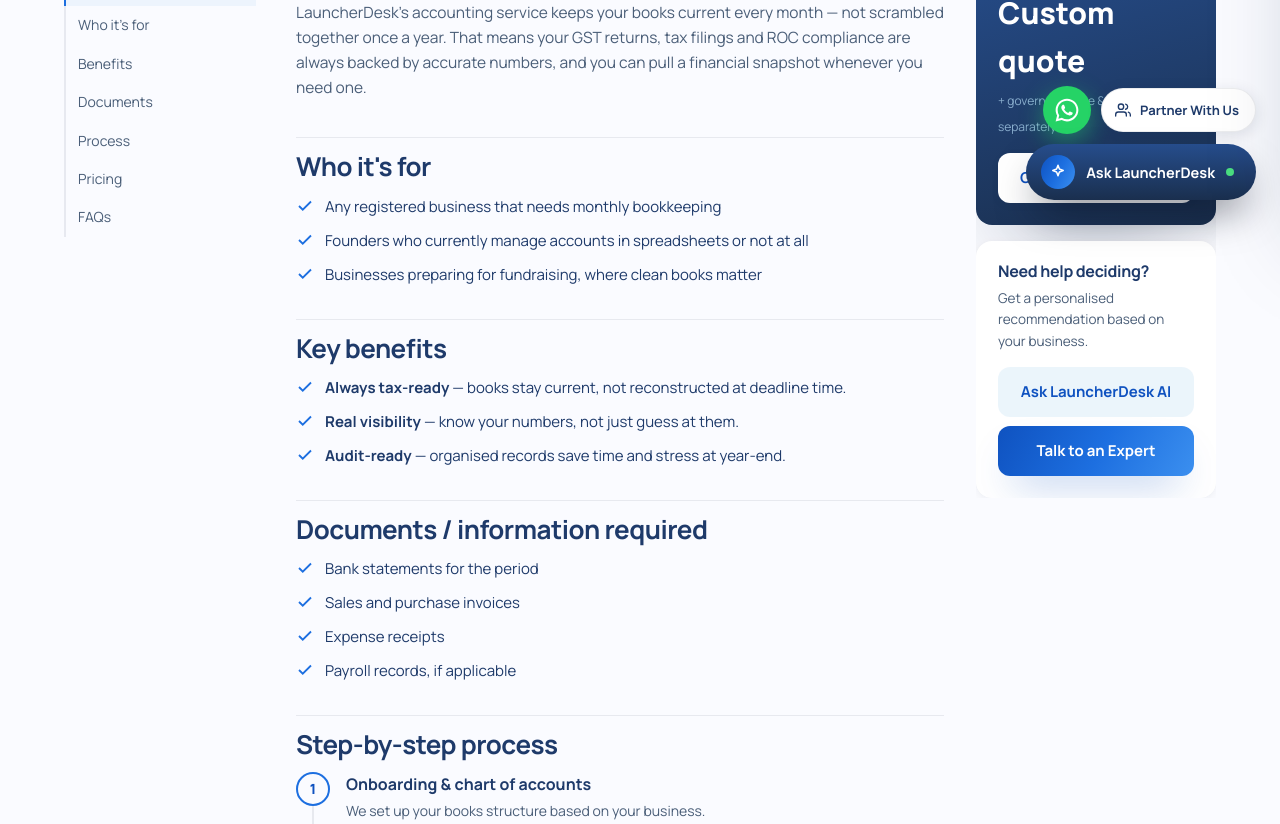
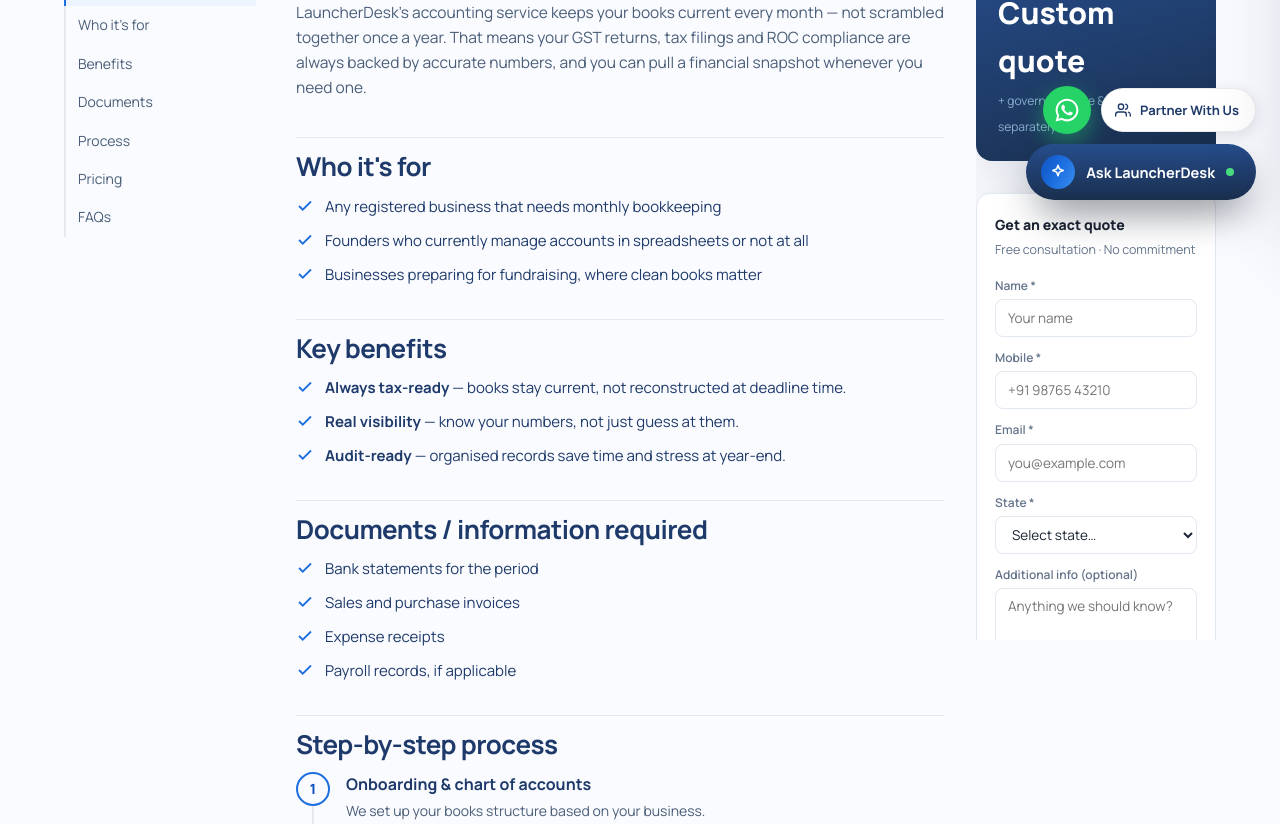
Before and after one commit to moqsoodahmed-pixel/LauncherDesk-frontend, a React (Vite) app: page /services/accounting in a window 1280 px wide. Shown: the part 576-1400 px from the top of the page. Built offline with nearby package versions, Linux system fonts and the light colour scheme.

Commit message:
updated the backend form connection

```diff
--- a/src/components/ServicePage.jsx
+++ b/src/components/ServicePage.jsx
@@ -1,4 +1,6 @@
-import React, { useEffect } from 'react'
+import React, { useEffect, useState } from 'react'
+
+const API_BASE = import.meta.env.VITE_API_URL || 'https://launcherdesk-backend-production.up.railway.app/api'
 
 const CHEV  = 'm9 18 6-6-6-6'
 const ARROW = 'M5 12h14M13 6l6 6-6 6'
@@ -194,17 +196,91 @@ function RelatedServices({ items }) {
   )
 }
 
+/* ── Inline Quote Form ── */
+const STATES = ['Andhra Pradesh','Arunachal Pradesh','Assam','Bihar','Chhattisgarh','Goa','Gujarat','Haryana','Himachal Pradesh','Jharkhand','Karnataka','Kerala','Madhya Pradesh','Maharashtra','Manipur','Meghalaya','Mizoram','Nagaland','Odisha','Punjab','Rajasthan','Sikkim','Tamil Nadu','Telangana','Tripura','Uttar Pradesh','Uttarakhand','West Bengal','Andaman and Nicobar Islands','Chandigarh','Dadra and Nagar Haveli and Daman and Diu','Delhi','Jammu and Kashmir','Ladakh','Lakshadweep','Puducherry']
+
+function QuoteForm({ svc }) {
+  const [name,    setName]    = useState('')
+  const [mobile,  setMobile]  = useState('')
+  const [email,   setEmail]   = useState('')
+  const [state,   setState]   = useState('')
+  const [info,    setInfo]    = useState('')
+  const [loading, setLoading] = useState(false)
+  const [done,    setDone]    = useState(false)
+  const [err,     setErr]     = useState('')
+
+  const inp = { border:'1.5px solid #E2E8F0', borderRadius:8, padding:'0 12px', fontSize:13.5, color:'#1C2434', outline:'none', fontFamily:'inherit', background:'#fff', width:'100%', height:38, boxSizing:'border-box' }
+  const lbl = { fontSize:12, fontWeight:600, color:'#64748B', display:'block', marginBottom:4 }
+
+  async function handleSubmit(e) {
+    e.preventDefault()
+    if (!name.trim() || !mobile.trim() || !email.trim() || !state) { setErr('Please fill all required fields.'); return }
+    setLoading(true); setErr('')
+    try {
+      const res = await fetch(`${API_BASE}/quotes`, {
+        method: 'POST',
+        headers: { 'Content-Type': 'application/json' },
+        body: JSON.stringify({
+          name: name.trim(), email: email.trim(), mobile: mobile.trim(),
+          state, serviceSlug: svc.slug || svc.title?.toLowerCase().replace(/\s+/g,'-') || 'general',
+          serviceTitle: svc.title, businessType: '', additionalInfo: info.trim(),
+        }),
+      })
+      const data = await res.json()
+      if (!res.ok) throw new Error(data.message || 'Failed')
+      setDone(true)
+    } catch(e) {
+      console.error(e)
+      setDone(true) // still show success for UX
+    } finally { setLoading(false) }
+  }
+
+  if (done) return (
+    <div style={{ background:'#F0FDF4', border:'1.5px solid #BBF7D0', borderRadius:12, padding:'20px 18px', textAlign:'center' }}>
+      <svg viewBox="0 0 24 24" fill="none" stroke="#16A34A" strokeWidth="2" style={{ width:36,height:36,margin:'0 auto 10px' }}><path d="M9 11l3 3L22 4M21 12v7a2 2 0 0 1-2 2H5a2 2 0 0 1-2-2V5a2 2 0 0 1 2-2h11"/></svg>
+      <div style={{ fontWeight:700, color:'#15803D', fontSize:15, marginBottom:4 }}>Request received!</div>
+      <div style={{ fontSize:13, color:'#166534' }}>Our expert will contact you within one business day.</div>
+    </div>
+  )
+
+  return (
+    <div style={{ background:'#fff', border:'1.5px solid #E2E8F0', borderRadius:14, padding:'20px 18px', boxShadow:'0 4px 16px rgba(0,0,0,.06)' }}>
+      <div style={{ fontSize:14, fontWeight:800, color:'#1C2434', marginBottom:4 }}>Get an exact quote</div>
+      <div style={{ fontSize:12.5, color:'#64748B', marginBottom:16 }}>Free consultation · No commitment</div>
+      <form onSubmit={handleSubmit} style={{ display:'flex', flexDirection:'column', gap:11 }}>
+        <div><label style={lbl}>Name *</label><input style={inp} value={name} onChange={e=>setName(e.target.value)} placeholder="Your name" required/></div>
+        <div><label style={lbl}>Mobile *</label><input style={inp} type="tel" value={mobile} onChange={e=>setMobile(e.target.value)} placeholder="+91 98765 43210" required/></div>
+        <div><label style={lbl}>Email *</label><input style={inp} type="email" value={email} onChange={e=>setEmail(e.target.value)} placeholder="you@example.com" required/></div>
+        <div>
+          <label style={lbl}>State *</label>
+          <select style={{...inp,height:38,cursor:'pointer'}} value={state} onChange={e=>setState(e.target.value)} required>
+            <option value="">Select state…</option>
+            {STATES.map(s=><option key={s} value={s}>{s}</option>)}
+          </select>
+        </div>
+        <div><label style={lbl}>Additional info (optional)</label><textarea style={{...inp,height:64,padding:'8px 12px',resize:'vertical'}} value={info} onChange={e=>setInfo(e.target.value)} placeholder="Anything we should know?"/></div>
+        {err && <div style={{ color:'#DC2626', fontSize:12.5 }}>{err}</div>}
+        <button type="submit" disabled={loading} style={{ height:42, borderRadius:9, background:'#1D6FE0', color:'#fff', fontWeight:700, fontSize:14, border:'none', cursor:loading?'not-allowed':'pointer', opacity:loading?.7:1, fontFamily:'inherit' }}>
+          {loading ? 'Sending…' : 'Request Quote →'}
+        </button>
+      </form>
+    </div>
+  )
+}
+
 /* ── Aside ── */
-function ServiceAside({ priceCard, helpCard }) {
+function ServiceAside({ priceCard, helpCard, svc }) {
   return (
     <aside className="svc-aside">
       <div className="price-card">
         <div className="k">{priceCard.label}</div>
         <div className="from">{priceCard.price}</div>
         <small>{priceCard.sub}</small>
-        <a href="/company/contact" className="btn btn-light">Get your exact quote</a>
       </div>
-      <div className="help-card">
+      <div style={{ marginTop: 16 }}>
+        <QuoteForm svc={svc} />
+      </div>
+      <div className="help-card" style={{ marginTop: 16 }}>
         <h4>{helpCard.title}</h4>
         <p>{helpCard.body}</p>
         <button className="btn btn-soft" data-open-ai="true">Ask LauncherDesk AI</button>
@@ -264,7 +340,7 @@ export default function ServicePage({ svc }) {
 
             {/* RIGHT — sticky aside */}
             <div className="svc-aside-col">
-              <ServiceAside priceCard={priceCard} helpCard={helpCard} />
+              <ServiceAside priceCard={priceCard} helpCard={helpCard} svc={svc} />
             </div>
 
           </div>
--- a/src/pages/admin/pages/AdminDashboard.jsx
+++ b/src/pages/admin/pages/AdminDashboard.jsx
@@ -25,19 +25,21 @@ export default function AdminDashboard() {
   useEffect(() => {
     const load = async () => {
       try {
-        const [c, l, q, adminStats] = await Promise.all([
+        const [c, l, q, a, adminStats] = await Promise.all([
           apiFetch('/contact?limit=5'),
           apiFetch('/leads?limit=5'),
           apiFetch('/quotes?limit=5'),
+          apiFetch('/applications?limit=5'),
           apiFetch('/admin/stats'),
         ])
         setContacts(c.data  || [])
         setLeads(l.data     || [])
         setQuotes(q.data    || [])
         setStats({
-          contacts: c.total || 0,
-          leads:    l.total || 0,
-          quotes:   q.total || 0,
+          contacts:     c.total || 0,
+          leads:        l.total || 0,
+          quotes:       q.total || 0,
+          applications: a.total || 0,
           partners:       adminStats?.data?.totals?.partners      || 0,
           partnerLeads:   adminStats?.data?.totals?.partnerLeads  || 0,
           partnersPending: adminStats?.data?.partnersByStatus?.pending || 0,
@@ -72,10 +74,10 @@ export default function AdminDashboard() {
 
       {/* Stat cards */}
       <div className="adm-stat-grid" style={{ display:'grid', gridTemplateColumns:'repeat(4,1fr)', gap:16, marginBottom:20 }}>
-        <StatCard label="Total Contacts"     value={stats?.contacts ?? '—'} dir="up"   change="+12.4%"  icon="M22 16.92v3a2 2 0 0 1-2.18 2 19.79 19.79 0 0 1-8.63-3.07 19.5 19.5 0 0 1-6-6 19.79 19.79 0 0 1-3.07-8.67A2 2 0 0 1 4.11 2h3a2 2 0 0 1 2 1.72 12.84 12.84 0 0 0 .7 2.81 2 2 0 0 1-.45 2.11L8.09 9.91a16 16 0 0 0 6 6l1.27-1.27a2 2 0 0 1 2.11-.45 12.84 12.84 0 0 0 2.81.7A2 2 0 0 1 22 16.92z" iconBg="#EEF2FF" iconColor="#3B5BDB" />
-        <StatCard label="Active Leads"       value={stats?.leads    ?? '—'} dir="up"   change="+8.1%"   icon="M17 21v-2a4 4 0 0 0-4-4H5a4 4 0 0 0-4 4v2|M23 21v-2a4 4 0 0 0-3-3.87|M16 3.13a4 4 0 0 1 0 7.75"  iconBg="#F0FDF4" iconColor="#10B981" />
-        <StatCard label="Quote Requests"     value={stats?.quotes   ?? '—'} dir="up"   change="+18.2%"  icon="M14 2H6a2 2 0 0 0-2 2v16a2 2 0 0 0 2 2h12a2 2 0 0 0 2-2V8z|M14 2v6h6|M16 13H8|M16 17H8|M10 9H8"  iconBg="#FFFBEB" iconColor="#F59E0B" />
-        <StatCard label="Partners"           value={stats?.partners ?? '—'} dir="up"   change={stats?.partnersPending ? `${stats.partnersPending} pending` : 'Total'} icon="M17 21v-2a4 4 0 0 0-4-4H5a4 4 0 0 0-4 4v2|M23 21v-2a4 4 0 0 0-3-3.87|M16 3.13a4 4 0 0 1 0 7.75" iconBg="#F5F3FF" iconColor="#8B5CF6" />
+        <StatCard label="Total Contacts"     value={stats?.contacts     ?? '—'} dir="up" change="Contact enquiries" icon="M22 16.92v3a2 2 0 0 1-2.18 2 19.79 19.79 0 0 1-8.63-3.07 19.5 19.5 0 0 1-6-6 19.79 19.79 0 0 1-3.07-8.67A2 2 0 0 1 4.11 2h3a2 2 0 0 1 2 1.72 12.84 12.84 0 0 0 .7 2.81 2 2 0 0 1-.45 2.11L8.09 9.91a16 16 0 0 0 6 6l1.27-1.27a2 2 0 0 1 2.11-.45 12.84 12.84 0 0 0 2.81.7A2 2 0 0 1 22 16.92z" iconBg="#EEF2FF" iconColor="#3B5BDB" />
+        <StatCard label="Total Leads"        value={stats?.leads        ?? '—'} dir="up" change="All channels"      icon="M17 21v-2a4 4 0 0 0-4-4H5a4 4 0 0 0-4 4v2|M23 21v-2a4 4 0 0 0-3-3.87|M16 3.13a4 4 0 0 1 0 7.75"  iconBg="#F0FDF4" iconColor="#10B981" />
+        <StatCard label="Quote Requests"     value={stats?.quotes       ?? '—'} dir="up" change="Service quotes"    icon="M14 2H6a2 2 0 0 0-2 2v16a2 2 0 0 0 2 2h12a2 2 0 0 0 2-2V8z|M14 2v6h6|M16 13H8|M16 17H8|M10 9H8" iconBg="#FFFBEB" iconColor="#F59E0B" />
+        <StatCard label="Applications"       value={stats?.applications ?? '—'} dir="up" change="Career applications" icon="M20 7H4a2 2 0 0 0-2 2v10a2 2 0 0 0 2 2h16a2 2 0 0 0 2-2V9a2 2 0 0 0-2-2z|M16 21V5a2 2 0 0 0-2-2h-4a2 2 0 0 0-2 2v16" iconBg="#F5F3FF" iconColor="#8B5CF6" />
       </div>
       {/* Partner leads sub-row */}
       {(stats?.partnerLeads > 0) && (
```
